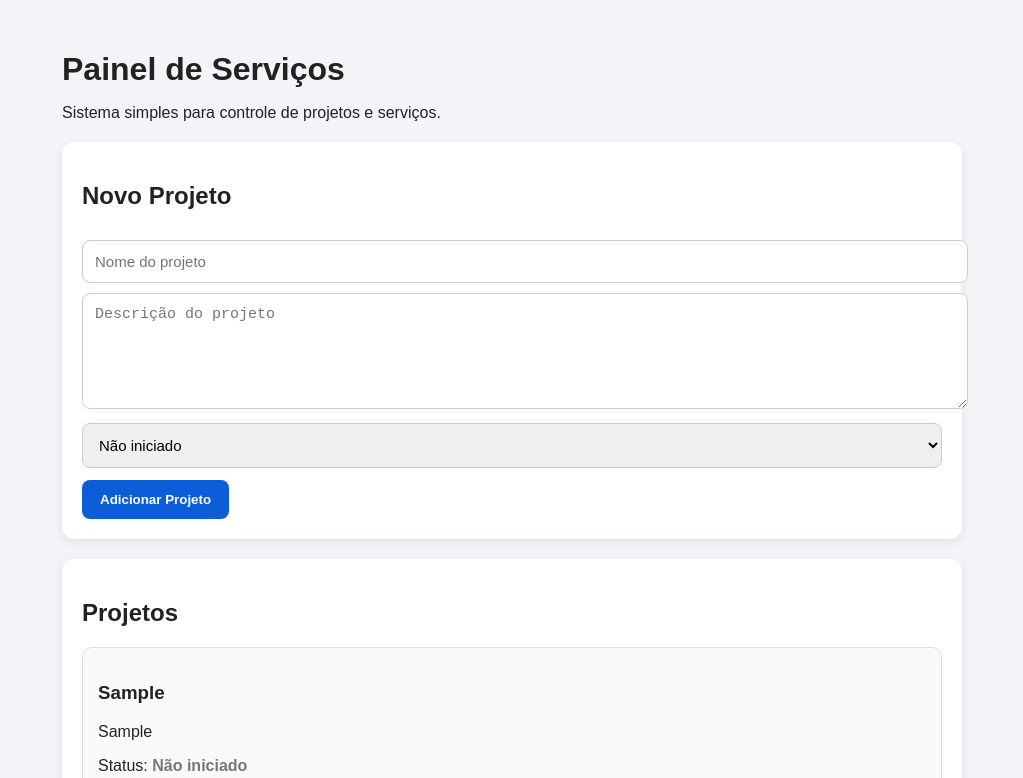
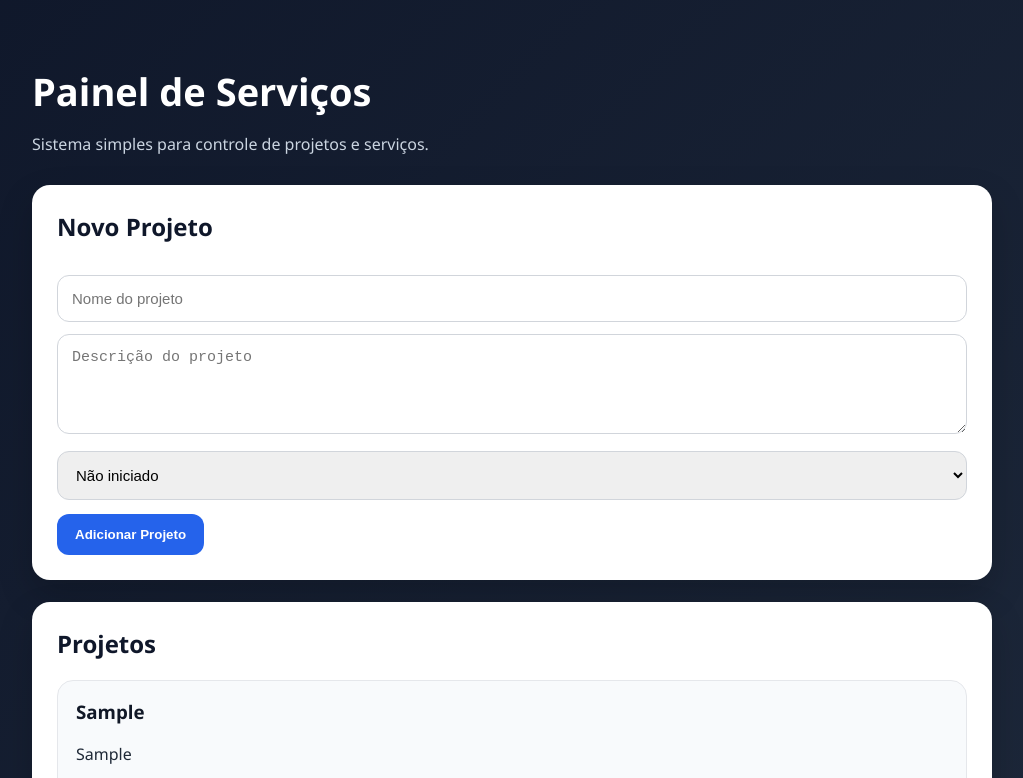
Before and after one commit to SanX-Anonimous/PAINEL-DE-SERVI-OS, a plain HTML site: page index.html in a window 1280 px wide. Both pictures are taken after typing "Sample", "Sample" into the empty fields and a click on the button "Adicionar Projeto". Shown: the top 778 px of the page, without its empty margins (128-1151 px from the left). Drawn offline with Linux system fonts and the light colour scheme.

Commit message:
Update style.css

```diff
--- a/style.css
+++ b/style.css
@@ -1,89 +1,148 @@
+* {
+  box-sizing: border-box;
+}
+
 body {
   margin: 0;
-  font-family: Arial, sans-serif;
-  background: #f2f4f7;
-  color: #222;
+  font-family: "Segoe UI", Arial, sans-serif;
+  background: linear-gradient(135deg, #0f172a, #1e293b);
+  color: #1f2937;
+  min-height: 100vh;
 }
 
 .container {
-  max-width: 900px;
+  max-width: 1000px;
   margin: auto;
-  padding: 30px;
+  padding: 40px 20px;
 }
 
 h1 {
+  color: white;
+  font-size: 38px;
   margin-bottom: 5px;
 }
 
+.container > p {
+  color: #cbd5e1;
+  margin-bottom: 30px;
+}
+
 .card {
-  background: white;
-  padding: 20px;
-  border-radius: 12px;
-  margin-top: 20px;
-  box-shadow: 0 3px 10px rgba(0,0,0,0.08);
+  background: #ffffff;
+  padding: 25px;
+  border-radius: 18px;
+  margin-top: 22px;
+  box-shadow: 0 15px 35px rgba(0,0,0,0.18);
+}
+
+.card h2 {
+  margin-top: 0;
+  color: #0f172a;
 }
 
 input, textarea, select {
   width: 100%;
-  padding: 12px;
-  margin-top: 10px;
-  border: 1px solid #ccc;
-  border-radius: 8px;
+  padding: 14px;
+  margin-top: 12px;
+  border: 1px solid #d1d5db;
+  border-radius: 12px;
   font-size: 15px;
+  outline: none;
+}
+
+input:focus,
+textarea:focus,
+select:focus {
+  border-color: #2563eb;
+  box-shadow: 0 0 0 3px rgba(37,99,235,0.15);
 }
 
 textarea {
-  min-height: 90px;
+  min-height: 100px;
+  resize: vertical;
 }
 
 button {
-  margin-top: 12px;
-  padding: 12px 18px;
+  margin-top: 14px;
+  padding: 13px 18px;
   border: none;
-  border-radius: 8px;
-  background: #0b5ed7;
+  border-radius: 12px;
+  background: #2563eb;
   color: white;
-  font-weight: bold;
+  font-weight: 700;
   cursor: pointer;
+  transition: 0.2s;
 }
 
 button:hover {
-  background: #084298;
+  transform: translateY(-1px);
+  background: #1d4ed8;
 }
 
 .projeto {
-  border: 1px solid #ddd;
-  padding: 15px;
-  border-radius: 10px;
-  margin-top: 12px;
-  background: #fafafa;
+  border: 1px solid #e5e7eb;
+  padding: 18px;
+  border-radius: 16px;
+  margin-top: 14px;
+  background: #f8fafc;
+}
+
+.projeto h3 {
+  margin-top: 0;
+  color: #111827;
 }
 
 .status {
+  display: inline-block;
+  padding: 6px 10px;
+  border-radius: 999px;
   font-weight: bold;
+  font-size: 13px;
 }
 
 .finalizado {
-  color: green;
+  background: #dcfce7;
+  color: #166534;
 }
 
 .andamento {
-  color: #d97706;
+  background: #fef3c7;
+  color: #92400e;
 }
 
 .nao-iniciado {
-  color: #777;
+  background: #e5e7eb;
+  color: #374151;
+}
+
+.acoes {
+  margin-top: 10px;
 }
 
 .acoes button {
   margin-right: 8px;
-  background: #333;
+  background: #334155;
 }
 
 .acoes button.finalizar {
-  background: green;
+  background: #16a34a;
 }
 
 .acoes button.excluir {
-  background: crimson;
+  background: #dc2626;
 }
+
+@media (max-width: 600px) {
+  h1 {
+    font-size: 30px;
+  }
+
+  .card {
+    padding: 18px;
+  }
+
+  .acoes button {
+    width: 100%;
+    margin-right: 0;
+  }
+}
```
